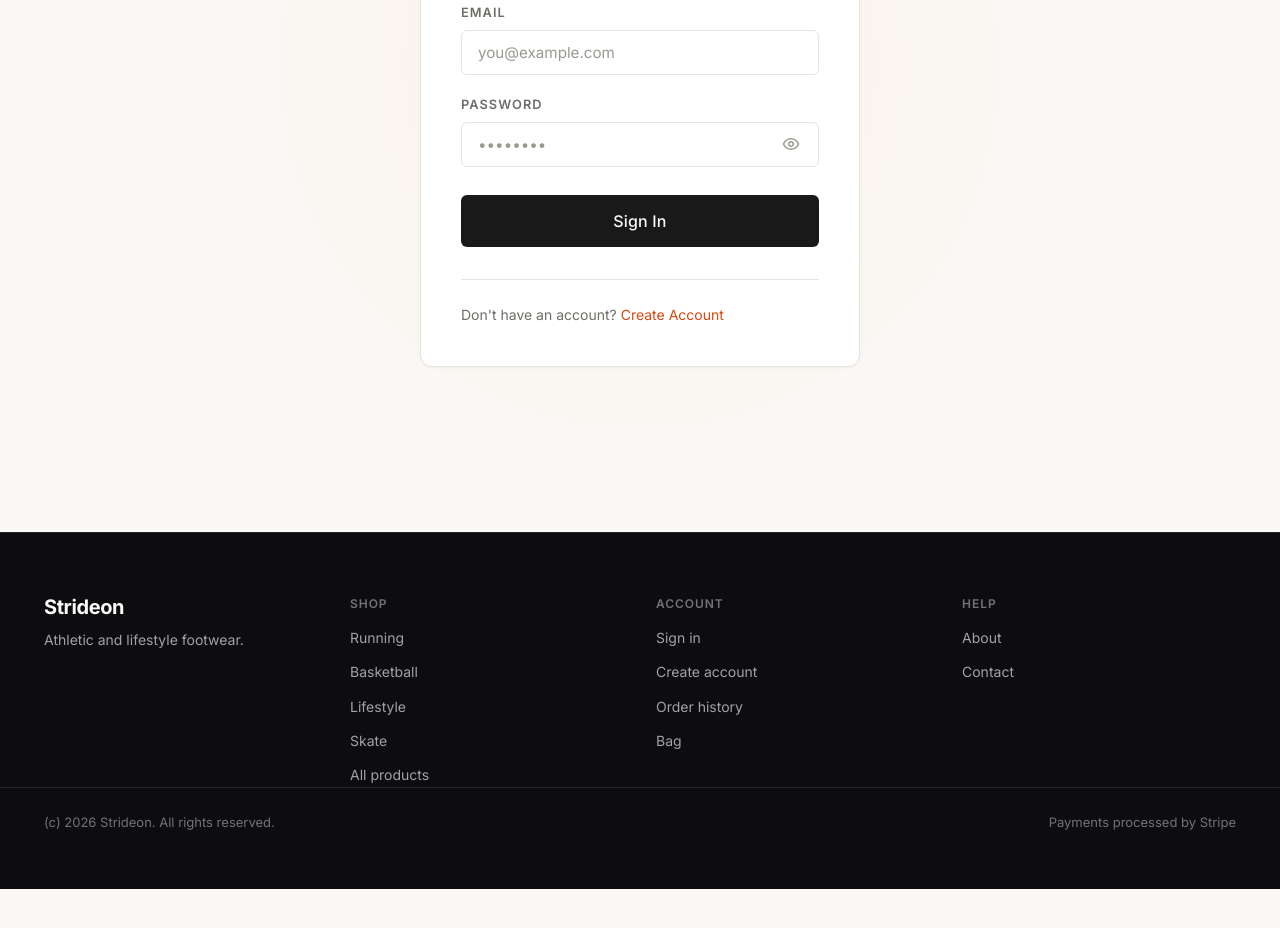
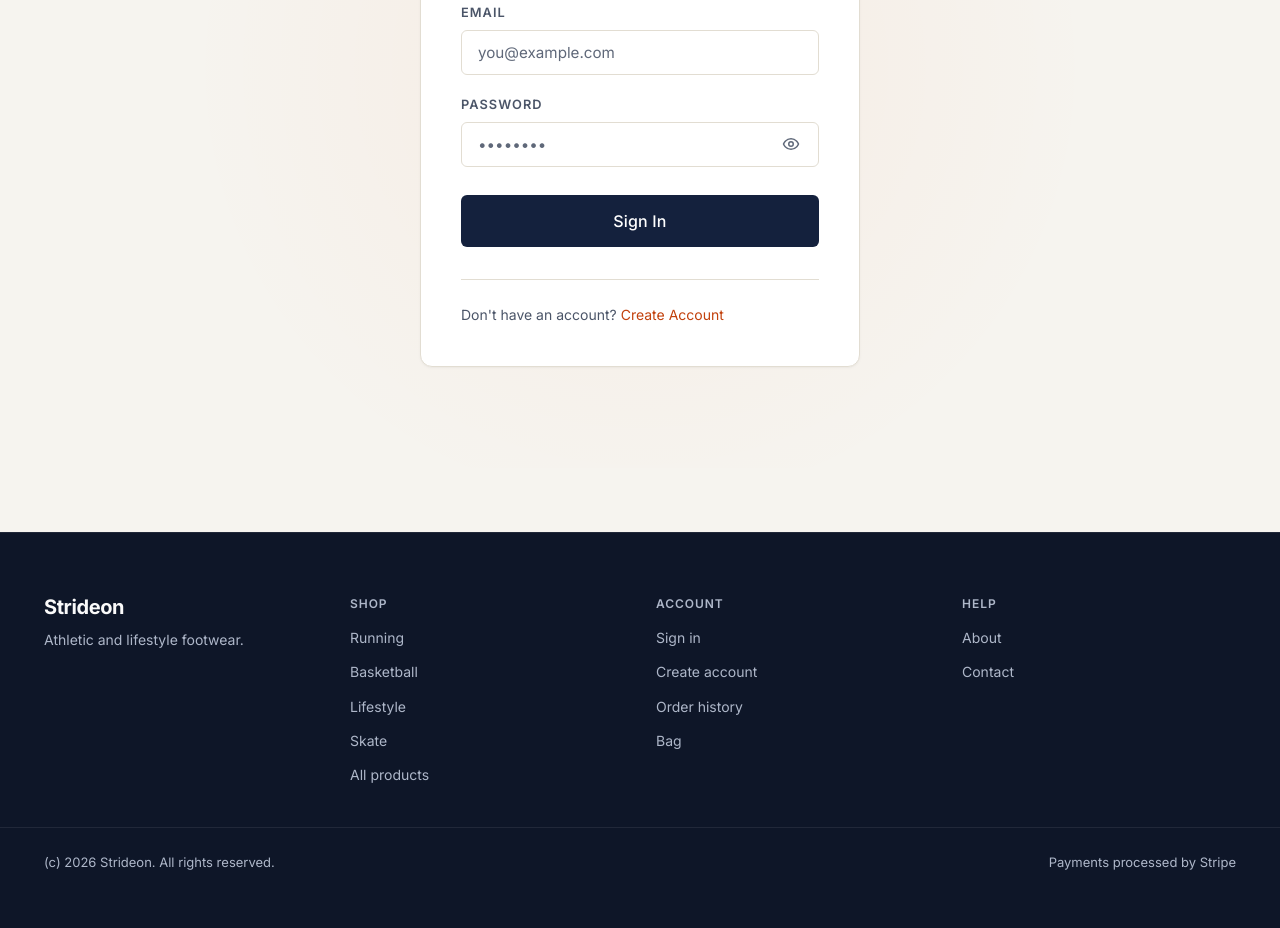
Before and after one commit to fahadmusa725/CodeAlpha_Strideon, a React (Vite) app in the folder client/: page /login in a window 1280 px wide. Shown: the part 440-1368 px from the top of the page. Before the commit the page ends 1329 px from the top, so only its background shows below. Built offline with nearby package versions, Linux system fonts and the light colour scheme; no server answers.

Commit message:
Apply navy and warm paper colour palette

```diff
--- a/client/src/components/layout/AdminLayout.css
+++ b/client/src/components/layout/AdminLayout.css
@@ -118,15 +118,15 @@
 
 .admin-nav-item--active,
 .admin-nav-item--active:hover {
-  background-color: rgba(217, 72, 15, 0.08);
-  color: var(--clr-orange);
+  background-color: var(--clr-primary);
+  color: var(--clr-primary-text);
   font-weight: 600;
 }
 
 [data-theme="dark"] .admin-nav-item--active,
 [data-theme="dark"] .admin-nav-item--active:hover {
-  background-color: rgba(249, 115, 22, 0.12);
-  color: var(--clr-orange);
+  background-color: var(--clr-primary);
+  color: var(--clr-primary-text);
 }
 
 .admin-sidebar__footer {
--- a/client/src/components/layout/Footer.css
+++ b/client/src/components/layout/Footer.css
@@ -2,17 +2,17 @@
   margin-top: 64px;
   position: relative;
   z-index: 10;
-  background: #0d0d10;
-  color: #f4f4f5;
-  border-top: 1px solid #232328;
+  background: var(--clr-ink);
+  color: var(--clr-ink-text);
+  border-top: 1px solid rgba(255, 255, 255, 0.08);
   padding-top: 64px;
   padding-bottom: 32px;
 }
 
 [data-theme="dark"] .footer {
-  background: #09090b;
-  color: #f4f4f5;
-  border-top: 1px solid #1f1f23;
+  background: var(--clr-ink);
+  color: var(--clr-ink-text);
+  border-top: 1px solid var(--clr-border);
 }
 
 .footer__inner {
@@ -20,7 +20,6 @@
   grid-template-columns: repeat(4, 1fr);
   gap: 32px;
   align-items: start;
-  padding-bottom: 40px;
 }
 
 .footer__brand {
@@ -40,7 +39,7 @@
 
 .footer__tagline {
   font-size: 0.875rem;
-  color: #a1a1aa;
+  color: var(--clr-ink-muted);
   line-height: 1.6;
 }
 
@@ -54,28 +53,29 @@
   font-size: 0.75rem;
   text-transform: uppercase;
   letter-spacing: 0.08em;
-  color: #71717a;
+  color: var(--clr-ink-muted);
   font-weight: 600;
   margin-bottom: 4px;
 }
 
 .footer__col a {
   font-size: 14px;
-  color: #a1a1aa;
+  color: var(--clr-ink-muted);
   transition: color var(--transition-fast);
 }
 
 .footer__col a:hover {
-  color: #fafafa;
+  color: #ffffff;
 }
 
 .footer__bottom {
+  margin-top: 40px;
   padding: 1.5rem 0;
-  border-top: 1px solid #232328;
+  border-top: 1px solid rgba(255, 255, 255, 0.08);
 }
 
 [data-theme="dark"] .footer__bottom {
-  border-top: 1px solid #1f1f23;
+  border-top: 1px solid var(--clr-border);
 }
 
 .footer__bottom-inner {
@@ -89,7 +89,7 @@
 .footer__copy,
 .footer__payments {
   font-size: 0.8125rem;
-  color: #71717a;
+  color: var(--clr-ink-muted);
 }
 
 @media (max-width: 860px) {
@@ -102,7 +102,6 @@
   .footer__inner {
     grid-template-columns: repeat(2, 1fr);
     gap: 24px;
-    padding-bottom: 32px;
   }
 
   /* Brand block spans full width on top */
@@ -124,7 +123,6 @@
     grid-template-columns: repeat(2, 1fr);
     grid-template-rows: auto auto;
     gap: 32px 20px;
-    padding-bottom: 28px;
   }
 
   /* Brand full-width row 1 */
@@ -168,9 +166,11 @@
   }
 
   /* Bottom bar: stack copyright and Stripe text, centered */
-  .footer__bottom {
-    padding: 1.5rem 0;
-  }
+ .footer__bottom {
+  margin-top: 40px;
+  padding: 1.5rem 0;
+  border-top: 1px solid rgba(255, 255, 255, 0.08);
+}
 
   .footer__bottom-inner {
     flex-direction: column;
--- a/client/src/components/layout/Navbar.css
+++ b/client/src/components/layout/Navbar.css
@@ -9,8 +9,8 @@
 }
 
 .topbar {
-  background: var(--clr-text);
-  color: var(--clr-bg);
+  background: var(--clr-ink);
+  color: var(--clr-ink-text);
   height: var(--topbar-height, 36px);
   display: flex;
   align-items: center;
@@ -19,8 +19,8 @@
 }
 
 [data-theme="dark"] .topbar {
-  background: #141417;
-  color: #d4d4d8;
+  background: var(--clr-ink);
+  color: var(--clr-ink-text);
   border-bottom: 1px solid var(--clr-border);
 }
 
@@ -48,7 +48,8 @@
 }
 
 [data-theme="dark"] .navbar {
-  background: rgba(9, 9, 11, 0.92);
+  background: var(--clr-bg);
+  border-bottom: 1px solid var(--clr-border);
 }
 
 .navbar--solid {
--- a/client/src/index.css
+++ b/client/src/index.css
@@ -1,19 +1,31 @@
 /* Inter loaded in index.html */
 
 :root {
-  --clr-bg: #faf9f6;
-  --clr-surface: #ffffff;
-  --clr-surface-2: #f3f2ee;
-  --clr-border: #e6e5e0;
-  --clr-orange: #d9480f;
-  --clr-orange-dim: #b83c0a;
-  --clr-orange-glow: rgba(217, 72, 15, 0.08);
-  --clr-text: #191919;
-  --clr-text-secondary: #6e6d68;
-  --clr-muted: #999891;
-  --clr-success: #15803d;
-  --clr-error: #b91c1c;
-  --clr-warning: #b45309;
+  --clr-bg: #F6F4EF;
+  --clr-surface: #FFFFFF;
+  --clr-surface-2: #EFEBE3;
+  --clr-border: #E2DDD2;
+  --clr-orange: #C2410C;
+  --clr-orange-dim: #9A3412;
+  --clr-orange-glow: #FDEBDD;
+  --clr-text: #121A2B;
+  --clr-text-secondary: #4B5568;
+  --clr-muted: #5F6879;
+  --clr-success: #15803D;
+  --clr-error: #B91C1C;
+  --clr-warning: #B45309;
+
+  --clr-primary: #14213D;
+  --clr-primary-hover: #1D2E52;
+  --clr-primary-text: #FFFFFF;
+  --clr-accent: #C2410C;
+  --clr-accent-hover: #9A3412;
+  --clr-accent-soft: #FDEBDD;
+  --clr-accent-soft-text: #9A3412;
+  --clr-brand-soft: #E8ECF4;
+  --clr-ink: #0E1628;
+  --clr-ink-text: #E7EAF2;
+  --clr-ink-muted: #AEB7C9;
 
   --font-heading: 'Inter', -apple-system, BlinkMacSystemFont, 'Segoe UI', Roboto, sans-serif;
   --font-body: 'Inter', -apple-system, BlinkMacSystemFont, 'Segoe UI', Roboto, sans-serif;
@@ -36,19 +48,31 @@
 }
 
 [data-theme="dark"] {
-  --clr-bg: #09090b;
-  --clr-surface: #121215;
-  --clr-surface-2: #18181b;
-  --clr-border: #27272a;
-  --clr-orange: #f97316;
-  --clr-orange-dim: #ea580c;
-  --clr-orange-glow: rgba(249, 115, 22, 0.1);
-  --clr-text: #fafafa;
-  --clr-text-secondary: #a1a1aa;
-  --clr-muted: #71717a;
-  --clr-success: #22c55e;
-  --clr-error: #ef4444;
-  --clr-warning: #f59e0b;
+  --clr-bg: #0E1320;
+  --clr-surface: #151C2C;
+  --clr-surface-2: #1C2538;
+  --clr-border: #27324A;
+  --clr-orange: #FF8A4C;
+  --clr-orange-dim: #FFA574;
+  --clr-orange-glow: #2B1B12;
+  --clr-text: #EEF1F7;
+  --clr-text-secondary: #B4BDCE;
+  --clr-muted: #8993A8;
+  --clr-success: #4ADE80;
+  --clr-error: #F87171;
+  --clr-warning: #FBBF24;
+
+  --clr-primary: #F6F4EF;
+  --clr-primary-hover: #FFFFFF;
+  --clr-primary-text: #0E1320;
+  --clr-accent: #FF8A4C;
+  --clr-accent-hover: #FFA574;
+  --clr-accent-soft: #2B1B12;
+  --clr-accent-soft-text: #FFA574;
+  --clr-brand-soft: #172036;
+  --clr-ink: #0A0F1A;
+  --clr-ink-text: #E7EAF2;
+  --clr-ink-muted: #AEB7C9;
 
   --shadow-card: 0 1px 3px rgba(0, 0, 0, 0.4);
   --shadow-elevated: 0 4px 16px rgba(0, 0, 0, 0.5);
@@ -199,17 +223,27 @@ h4 {
   white-space: nowrap;
 }
 
+::selection {
+  background: var(--clr-orange-glow);
+  color: var(--clr-text);
+}
+
+:focus-visible {
+  outline: 2px solid var(--clr-orange);
+  outline-offset: 2px;
+}
+
 .btn-primary {
-  background: var(--clr-text);
-  color: var(--clr-bg);
+  background: var(--clr-primary);
+  color: var(--clr-primary-text);
 }
 
 .btn-primary:hover {
-  background: #3f3f46;
+  background: var(--clr-primary-hover);
 }
 
 [data-theme="dark"] .btn-primary:hover {
-  background: #d4d4d8;
+  background: var(--clr-primary-hover);
 }
 
 .btn-accent {
@@ -286,7 +320,8 @@ h4 {
 }
 
 .form-input:focus {
-  outline: none;
+  outline: 2px solid var(--clr-orange);
+  outline-offset: 1px;
   border-color: var(--clr-orange);
 }
 
@@ -320,7 +355,8 @@ h4 {
 }
 
 .form-select:focus {
-  outline: none;
+  outline: 2px solid var(--clr-orange);
+  outline-offset: 1px;
   border-color: var(--clr-orange);
 }
 
@@ -343,8 +379,8 @@ h4 {
 }
 
 .badge-orange {
-  background: var(--clr-orange);
-  color: #fff;
+  background: var(--clr-orange-glow);
+  color: var(--clr-accent-soft-text);
 }
 
 .badge-surface {
@@ -353,17 +389,32 @@ h4 {
 }
 
 .badge-success {
-  background: rgba(34, 197, 94, 0.15);
+  background: rgba(21, 128, 61, 0.12);
+  color: var(--clr-success);
+}
+
+[data-theme="dark"] .badge-success {
+  background: rgba(74, 222, 128, 0.12);
   color: var(--clr-success);
 }
 
 .badge-warning {
-  background: rgba(245, 158, 11, 0.15);
+  background: rgba(180, 83, 9, 0.12);
+  color: var(--clr-warning);
+}
+
+[data-theme="dark"] .badge-warning {
+  background: rgba(251, 191, 36, 0.12);
   color: var(--clr-warning);
 }
 
 .badge-error {
-  background: rgba(239, 68, 68, 0.15);
+  background: rgba(185, 28, 28, 0.12);
+  color: var(--clr-error);
+}
+
+[data-theme="dark"] .badge-error {
+  background: rgba(248, 113, 113, 0.12);
   color: var(--clr-error);
 }
 
--- a/client/src/pages/About.css
+++ b/client/src/pages/About.css
@@ -128,10 +128,15 @@
 /* Closing Band */
 .about-closing-band {
   width: 100%;
-  background: #0f0f11;
-  color: #ffffff;
+  background: var(--clr-ink);
+  color: var(--clr-ink-text);
   padding: 80px 24px;
   text-align: center;
+}
+
+[data-theme="dark"] .about-closing-band {
+  background: var(--clr-surface-2);
+  color: var(--clr-text);
 }
 
 .about-closing-inner {
@@ -149,7 +154,7 @@
 
 .about-closing-sub {
   font-size: 1.05rem;
-  color: #a1a1aa;
+  color: var(--clr-ink-muted);
   max-width: 600px;
   margin: 0 auto 2rem;
   line-height: 1.55;
@@ -164,7 +169,7 @@
 
 .about-btn-shop {
   background: #ffffff;
-  color: #0f0f11;
+  color: var(--clr-ink);
   border: 1px solid #ffffff;
   font-weight: 600;
   padding: 0.75rem 1.75rem;
@@ -174,7 +179,7 @@
 
 .about-btn-shop:hover {
   opacity: 0.9;
-  color: #0f0f11;
+  color: var(--clr-ink);
   transform: translateY(-1px);
 }
 
@@ -190,7 +195,7 @@
 
 .about-btn-contact:hover {
   background: #ffffff;
-  color: #0f0f11;
+  color: var(--clr-ink);
   transform: translateY(-1px);
 }
 
--- a/client/src/pages/Home.css
+++ b/client/src/pages/Home.css
@@ -1,6 +1,6 @@
 .hero {
   border-bottom: 1px solid var(--clr-border);
-  background: var(--clr-surface);
+  background: var(--clr-brand-soft);
   padding: 4rem 0;
 }
 
--- a/client/src/pages/ProductDetail.css
+++ b/client/src/pages/ProductDetail.css
@@ -149,13 +149,13 @@
 }
 
 .size-choice-btn:hover:not(:disabled) {
-  border-color: var(--clr-orange);
+  border-color: var(--clr-primary);
 }
 
 .size-choice-btn--active {
-  background: var(--clr-orange);
-  border-color: var(--clr-orange);
-  color: #fff;
+  background: var(--clr-primary);
+  border-color: var(--clr-primary);
+  color: var(--clr-primary-text);
 }
 
 .size-choice-btn--out {
--- a/client/src/pages/ProductListing.css
+++ b/client/src/pages/ProductListing.css
@@ -106,14 +106,15 @@
 }
 
 .filter-chip--active {
-  background: var(--clr-orange);
-  border-color: var(--clr-orange);
-  color: #fff;
+  background: var(--clr-primary);
+  border-color: var(--clr-primary);
+  color: var(--clr-primary-text);
 }
 
 .filter-chip--active:hover {
-  background: var(--clr-orange-dim);
-  color: #fff;
+  background: var(--clr-primary-hover);
+  border-color: var(--clr-primary-hover);
+  color: var(--clr-primary-text);
 }
 
 .price-range-slider {
@@ -194,9 +195,9 @@
 }
 
 .size-filter-btn--active {
-  background: var(--clr-orange);
-  border-color: var(--clr-orange);
-  color: #fff;
+  background: var(--clr-primary);
+  border-color: var(--clr-primary);
+  color: var(--clr-primary-text);
 }
 
 .empty-listing {
```
